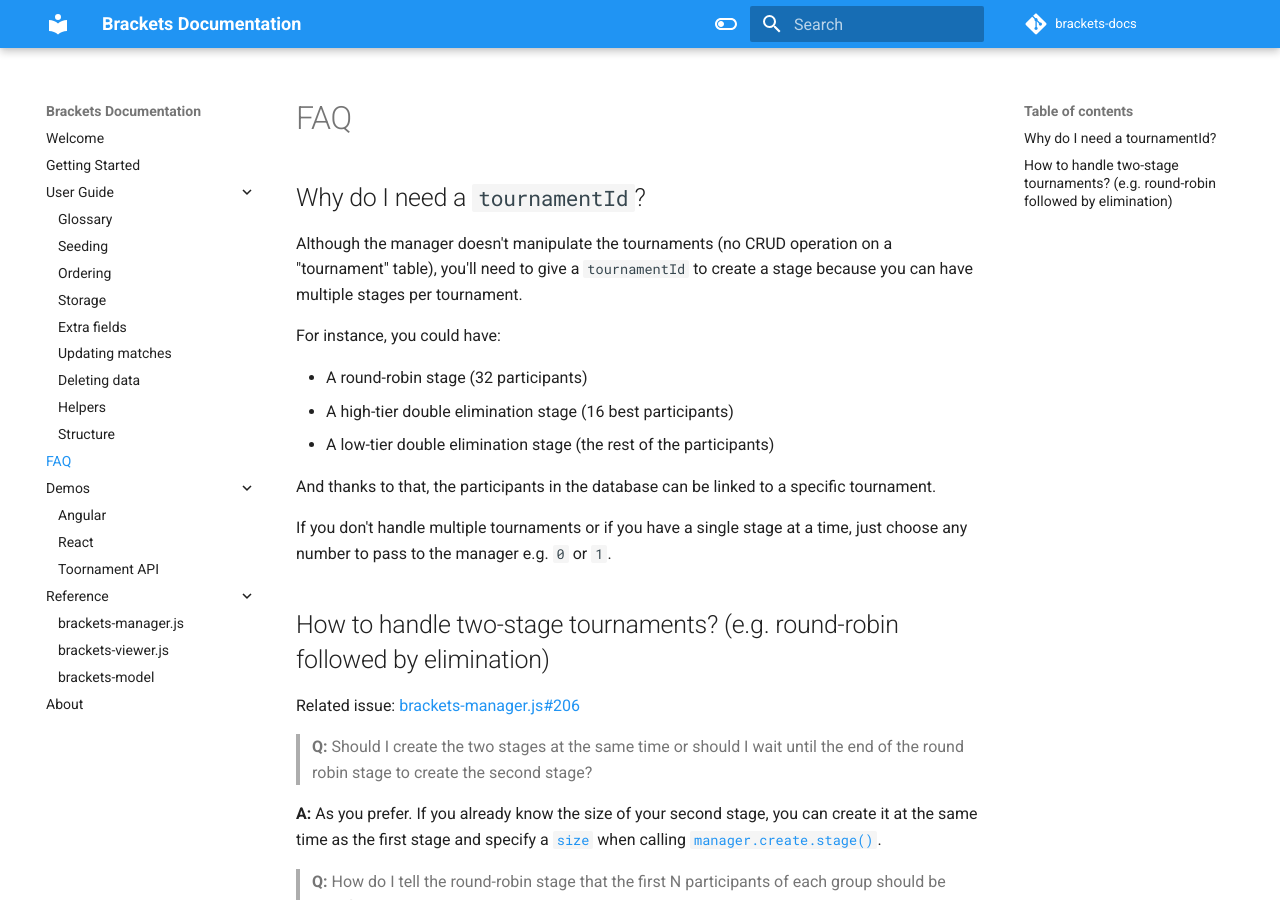
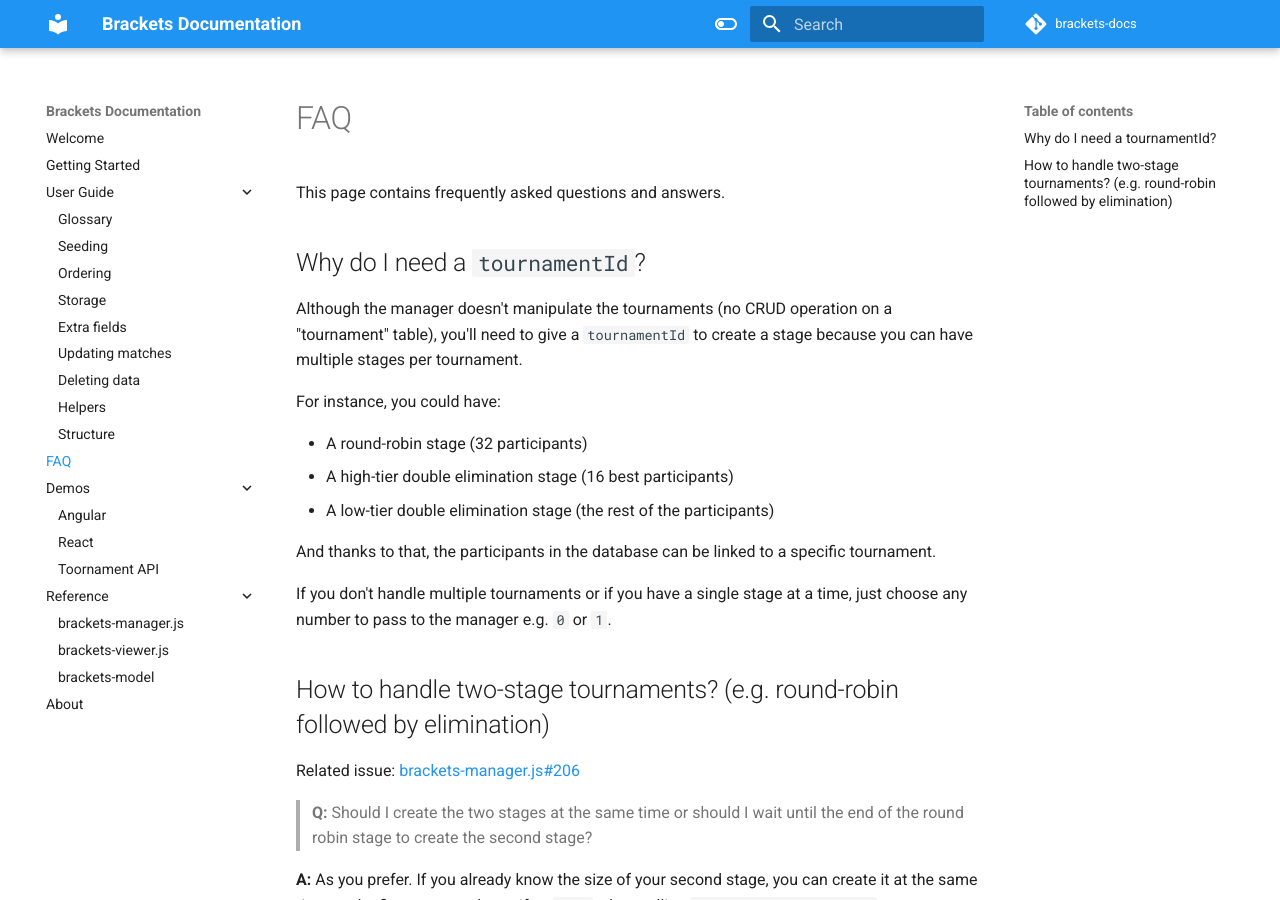
Before and after one commit to Drarig29/brackets-docs, an MkDocs documentation site: the page built from docs/faq.md, in a window 1280 px wide and 900 px high. Built offline with MkDocs 1.6.1 and Material for MkDocs 9.7.7, drawn with Linux system fonts in a browser that asks for light colours; comment, search, counter and statistics services are not loaded.

Commit message:
Add intro to faq

```diff
--- a/docs/faq.md
+++ b/docs/faq.md
@@ -1,4 +1,6 @@
 # FAQ
+
+This page contains frequently asked questions and answers.
 
 ## Why do I need a `tournamentId`?
 
```
